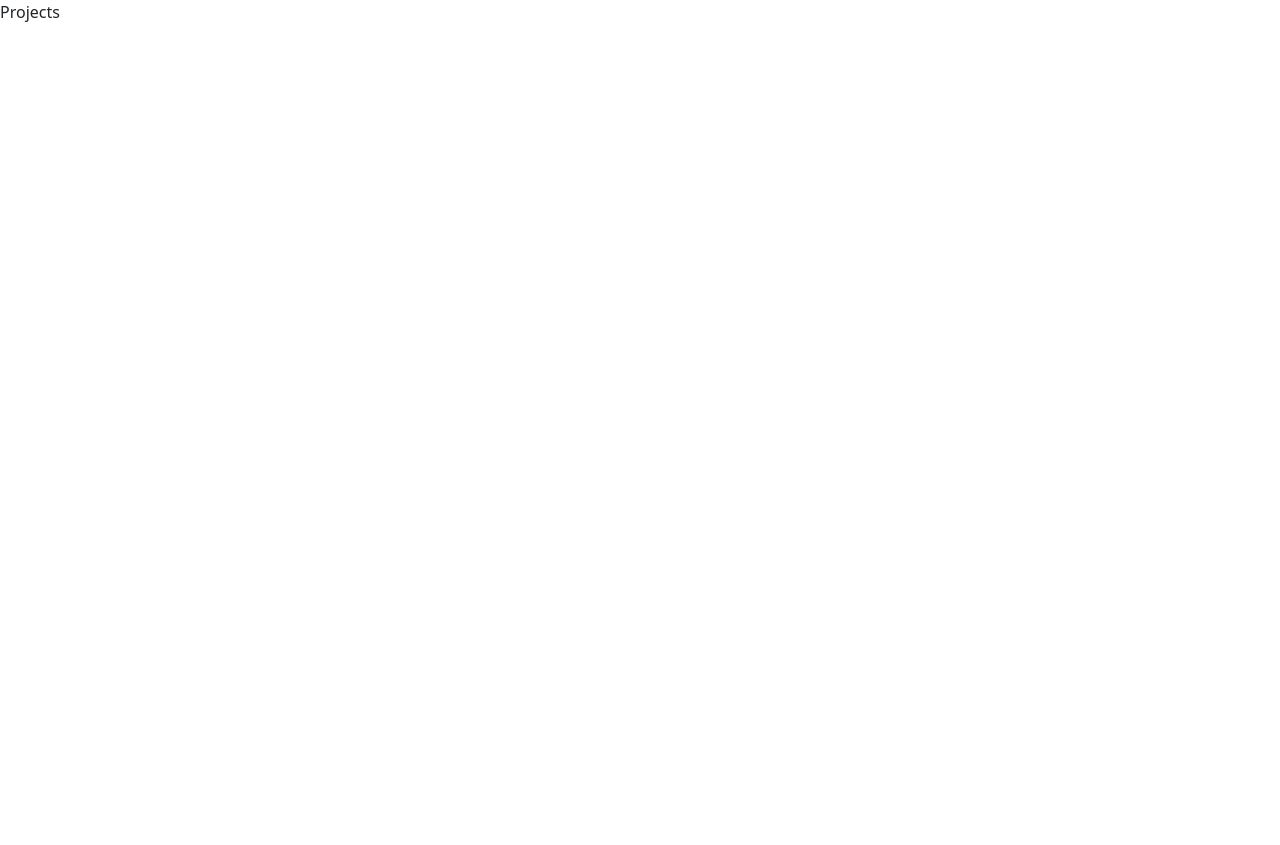
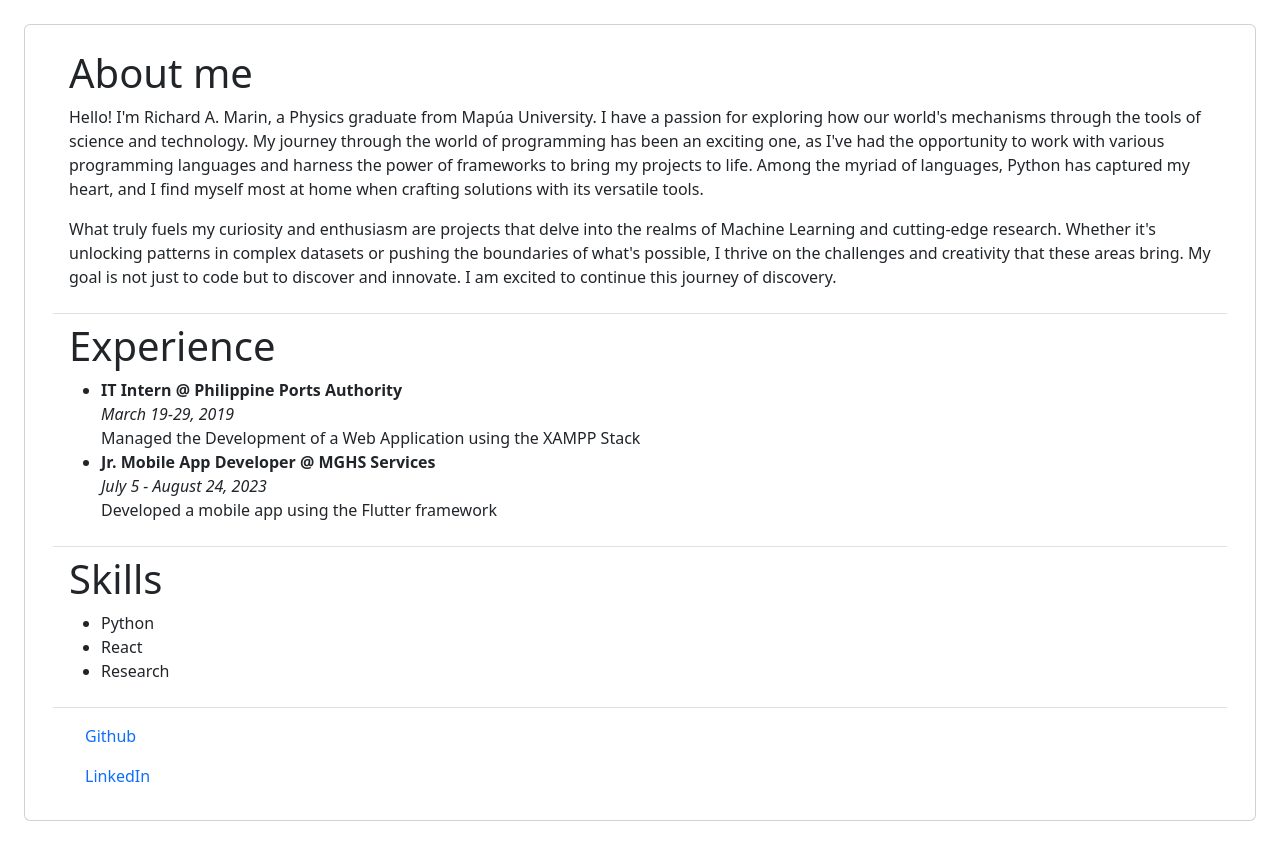
Before and after one commit to rmarinn/rmarinn.github.io, a React (Vite) app in the folder portfolio/: page /About in a window 1280 px wide. Before the commit the page ends 800 px from the top, so only its background shows below. Built offline with nearby package versions, Linux system fonts and the light colour scheme.

Commit message:
updated about page

```diff
--- a/portfolio/src/App.scss
+++ b/portfolio/src/App.scss
@@ -2,6 +2,10 @@
 
 .fullview {
     height: 100vh;
+    width: 100vw;
+}
+
+.fullwidth {
     width: 100vw;
 }
 
--- a/portfolio/src/main.tsx
+++ b/portfolio/src/main.tsx
@@ -6,17 +6,23 @@ import Contact from "./routes/Contact.tsx";
 import ErrorPage from "./routes/Error.tsx";
 
 import "./App.scss";
+import Root from "./root.tsx";
 import Home from "./routes/Home.tsx";
+import About from "./routes/About.tsx";
 
 const router = createBrowserRouter([
   {
     path: "/",
+    element: <Root />,
+    errorElement: <ErrorPage />,
+    children: [
+      {
+        index: true,
         element: <Home />,
-    errorElement: <ErrorPage />,
       },
       {
         path: "/About",
-    element: <Projects />,
+        element: <About />,
       },
       {
         path: "/projects",
@@ -26,6 +32,8 @@ const router = createBrowserRouter([
         path: "/contact",
         element: <Contact />,
       },
+    ],
+  },
 ]);
 
 ReactDOM.createRoot(document.getElementById("root")!).render(
--- /dev/null
+++ b/portfolio/src/root.tsx
@@ -0,0 +1,12 @@
+import Container from "react-bootstrap/Container";
+import { Outlet } from "react-router-dom";
+
+const Root = () => {
+  return (
+    <Container fluid className="m-0 p-4">
+      <Outlet />
+    </Container>
+  );
+};
+
+export default Root;
--- a/portfolio/src/routes/About.tsx
+++ b/portfolio/src/routes/About.tsx
@@ -1,5 +1,74 @@
+import Container from "react-bootstrap/Container";
+import ListGroup from "react-bootstrap/ListGroup";
+import Card from "react-bootstrap/Card";
+import Nav from "react-bootstrap/Nav";
+
 const About = () => {
-  return <div>About</div>;
+  return (
+    <Card body as={Container} fluid>
+      <ListGroup variant="flush">
+        <ListGroup.Item>
+          <h1>About me</h1>
+          <p>
+            Hello! I'm Richard A. Marin, a Physics graduate from Mapúa
+            University. I have a passion for exploring how our world's
+            mechanisms through the tools of science and technology. My journey
+            through the world of programming has been an exciting one, as I've
+            had the opportunity to work with various programming languages and
+            harness the power of frameworks to bring my projects to life. Among
+            the myriad of languages, Python has captured my heart, and I find
+            myself most at home when crafting solutions with its versatile
+            tools.
+          </p>
+          <p>
+            What truly fuels my curiosity and enthusiasm are projects that delve
+            into the realms of Machine Learning and cutting-edge research.
+            Whether it's unlocking patterns in complex datasets or pushing the
+            boundaries of what's possible, I thrive on the challenges and
+            creativity that these areas bring. My goal is not just to code but
+            to discover and innovate. I am excited to continue this journey of
+            discovery.
+          </p>
+        </ListGroup.Item>
+        <ListGroup.Item>
+          <h1>Experience</h1>
+          <ul>
+            <li>
+              <b>IT Intern @ Philippine Ports Authority </b>
+              <br />
+              <i>March 19-29, 2019</i> <br />
+              Managed the Development of a Web Application using the XAMPP Stack
+            </li>
+            <li>
+              <b>Jr. Mobile App Developer @ MGHS Services </b>
+              <br />
+              <i>July 5 - August 24, 2023 </i>
+              <br />
+              Developed a mobile app using the Flutter framework
+            </li>
+          </ul>
+        </ListGroup.Item>
+        <ListGroup.Item>
+          <h1>Skills</h1>
+          <ul>
+            <li>Python</li>
+            <li>React</li>
+            <li>Research</li>
+          </ul>
+        </ListGroup.Item>
+        <ListGroup.Item>
+          <Nav>
+            <Nav.Item>
+              <Nav.Link href="https://github.com/rmarinn">Github</Nav.Link>
+              <Nav.Link href="https://www.linkedin.com/in/richard-marin-00495327b">
+                LinkedIn
+              </Nav.Link>
+            </Nav.Item>
+          </Nav>
+        </ListGroup.Item>
+      </ListGroup>
+    </Card>
+  );
 };
 
 export default About;
```
Lines whose indentation alone changed are shown as unchanged.
